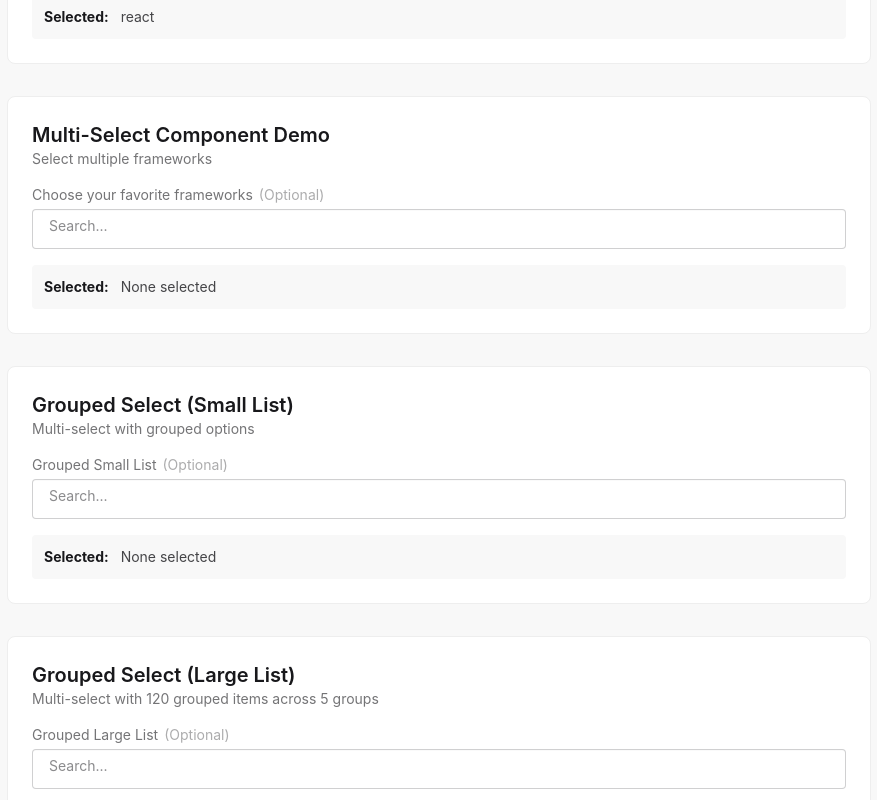
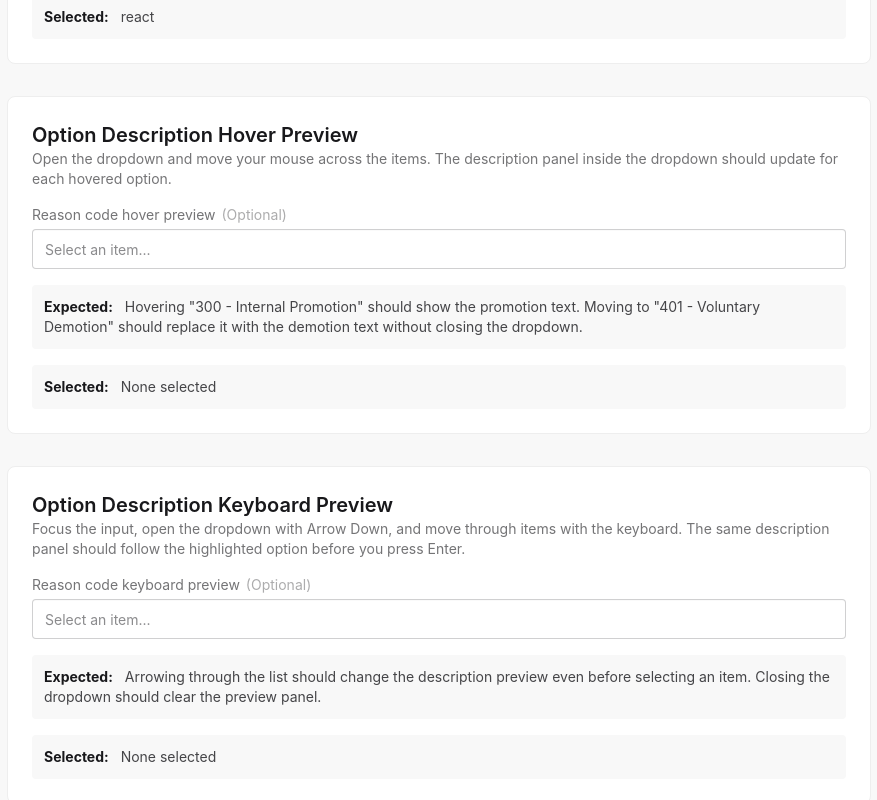
Before and after one commit to derekhearst/SimpleSvelte, a SvelteKit app: page /select-tests in a window 1280 px wide. Shown: the part 640-1440 px from the top of the page, without its empty margins (201-1078 px from the left). Built offline with nearby package versions, Linux system fonts and the light colour scheme.

Commit message:
feat: add description hover and keyboard preview tests to Select component

```diff
--- a/src/routes/select-tests/+page.svelte
+++ b/src/routes/select-tests/+page.svelte
@@ -54,6 +54,34 @@
 	let multiValue = $state([])
 	let requiredValue: string | undefined = $state()
 	let optionalValue = $state([])
+	let descriptionHoverValue: string | undefined = $state()
+	let descriptionKeyboardValue: string | undefined = $state()
+	const descriptionOptions = [
+		{
+			value: '300',
+			label: '300 - Internal Promotion',
+			description:
+				'Tests a longer description preview for a promotion reason code. Hovering or keyboard-highlighting this item should show this text in the dropdown preview panel.',
+		},
+		{
+			value: '401',
+			label: '401 - Voluntary Demotion',
+			description:
+				'Tests a second unique description so you can confirm the preview changes per item instead of repeating the selected value.',
+		},
+		{
+			value: '504',
+			label: '504 - Annual Merit Review',
+			description:
+				'Tests that long descriptions still wrap cleanly and remain readable while moving between multiple options in the same open dropdown.',
+		},
+		{
+			value: '600',
+			label: '600 - Lateral Transfer',
+			description:
+				'Tests another option-specific preview so you can verify mouse hover and keyboard navigation both point at the currently active item.',
+		},
+	]
 
 	// Tab navigation test
 	let tabTestSingle = $state('svelte')
@@ -99,6 +127,60 @@
 		<div class="bg-base-200 rounded p-3 text-sm">
 			<strong>Selected:</strong>
 			<span class="text-base-content/80 ml-2">{defaultValue || 'None selected'}</span>
+		</div>
+	</section>
+
+	<!-- Description Hover Preview Test -->
+	<section class="bg-base-100 border-base-300 space-y-4 rounded-lg border p-6">
+		<div>
+			<h2 class="text-xl font-semibold">Option Description Hover Preview</h2>
+			<p class="text-base-content/60 text-sm">
+				Open the dropdown and move your mouse across the items. The description panel inside the dropdown should update for
+				each hovered option.
+			</p>
+		</div>
+		<Select
+			bind:value={descriptionHoverValue}
+			options={descriptionOptions}
+			label="Reason code hover preview"
+			name="description-hover-preview" />
+		<div class="bg-base-200 rounded p-3 text-sm">
+			<strong>Expected:</strong>
+			<span class="text-base-content/80 ml-2">
+				Hovering "300 - Internal Promotion" should show the promotion text. Moving to "401 - Voluntary Demotion"
+				should replace it with the demotion text without closing the dropdown.
+			</span>
+		</div>
+		<div class="bg-base-200 rounded p-3 text-sm">
+			<strong>Selected:</strong>
+			<span class="text-base-content/80 ml-2">{descriptionHoverValue || 'None selected'}</span>
+		</div>
+	</section>
+
+	<!-- Description Keyboard Preview Test -->
+	<section class="bg-base-100 border-base-300 space-y-4 rounded-lg border p-6">
+		<div>
+			<h2 class="text-xl font-semibold">Option Description Keyboard Preview</h2>
+			<p class="text-base-content/60 text-sm">
+				Focus the input, open the dropdown with Arrow Down, and move through items with the keyboard. The same description
+				panel should follow the highlighted option before you press Enter.
+			</p>
+		</div>
+		<Select
+			bind:value={descriptionKeyboardValue}
+			options={descriptionOptions}
+			label="Reason code keyboard preview"
+			name="description-keyboard-preview" />
+		<div class="bg-base-200 rounded p-3 text-sm">
+			<strong>Expected:</strong>
+			<span class="text-base-content/80 ml-2">
+				Arrowing through the list should change the description preview even before selecting an item. Closing the dropdown
+				should clear the preview panel.
+			</span>
+		</div>
+		<div class="bg-base-200 rounded p-3 text-sm">
+			<strong>Selected:</strong>
+			<span class="text-base-content/80 ml-2">{descriptionKeyboardValue || 'None selected'}</span>
 		</div>
 	</section>
 
```
